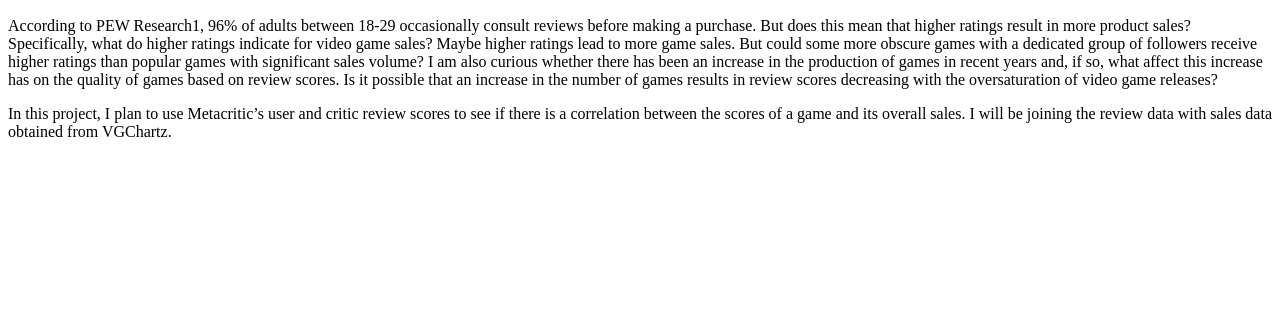
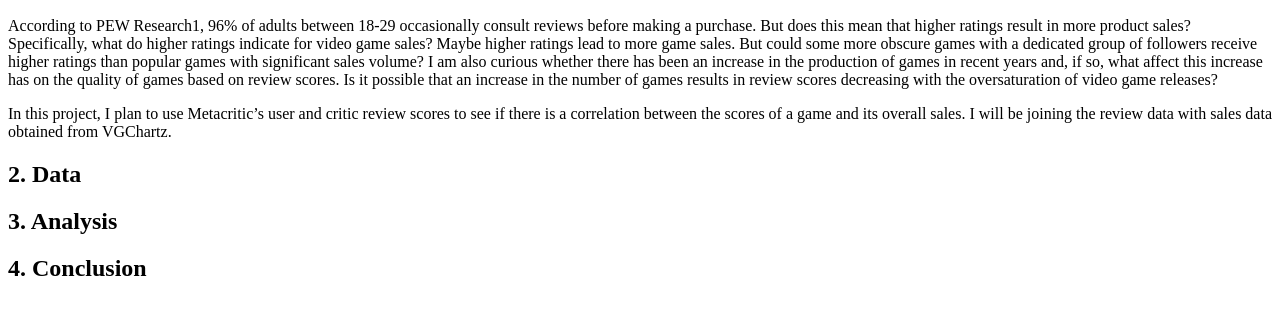
Before and after one commit to cdoubet/3300-module7, a plain HTML site: page index.html in a window 1280 px wide. Shown: the part 110-424 px from the top of the page. Drawn offline with Linux system fonts and the light colour scheme.

Commit message:
Correct index.html

```diff
--- a/index.html
+++ b/index.html
@@ -29,13 +29,13 @@
                     obtained from VGChartz.</p>
         </section>
         <section id="data">
-
+            <h2>2. Data</h2>
         </section>
         <section id="analysis">
-
+            <h2>3. Analysis</h2>
         </section>
         <section id="conclusion">
-
+            <h2>4. Conclusion</h2>
         </section>
     </main>
     <footer>
```
